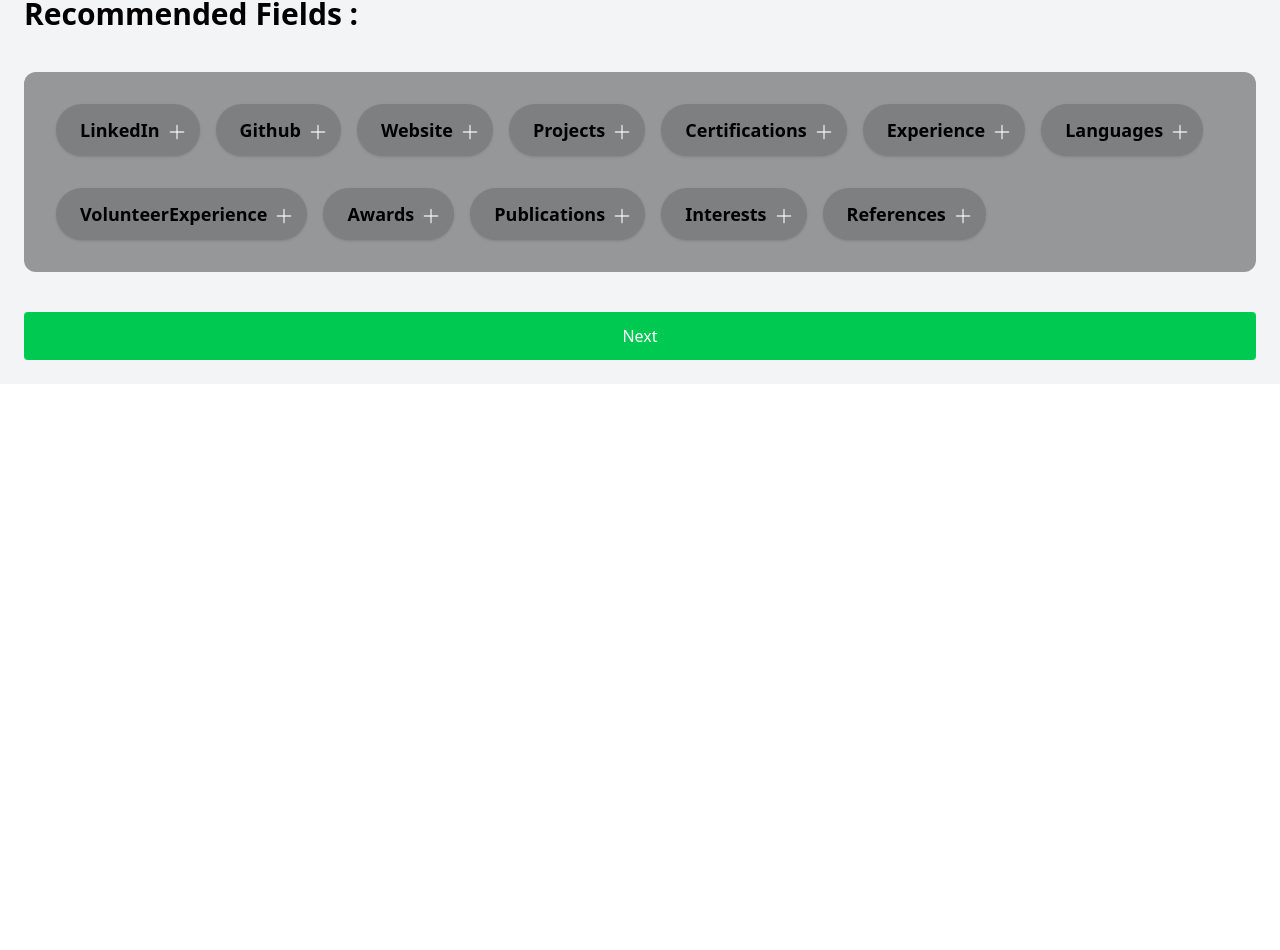
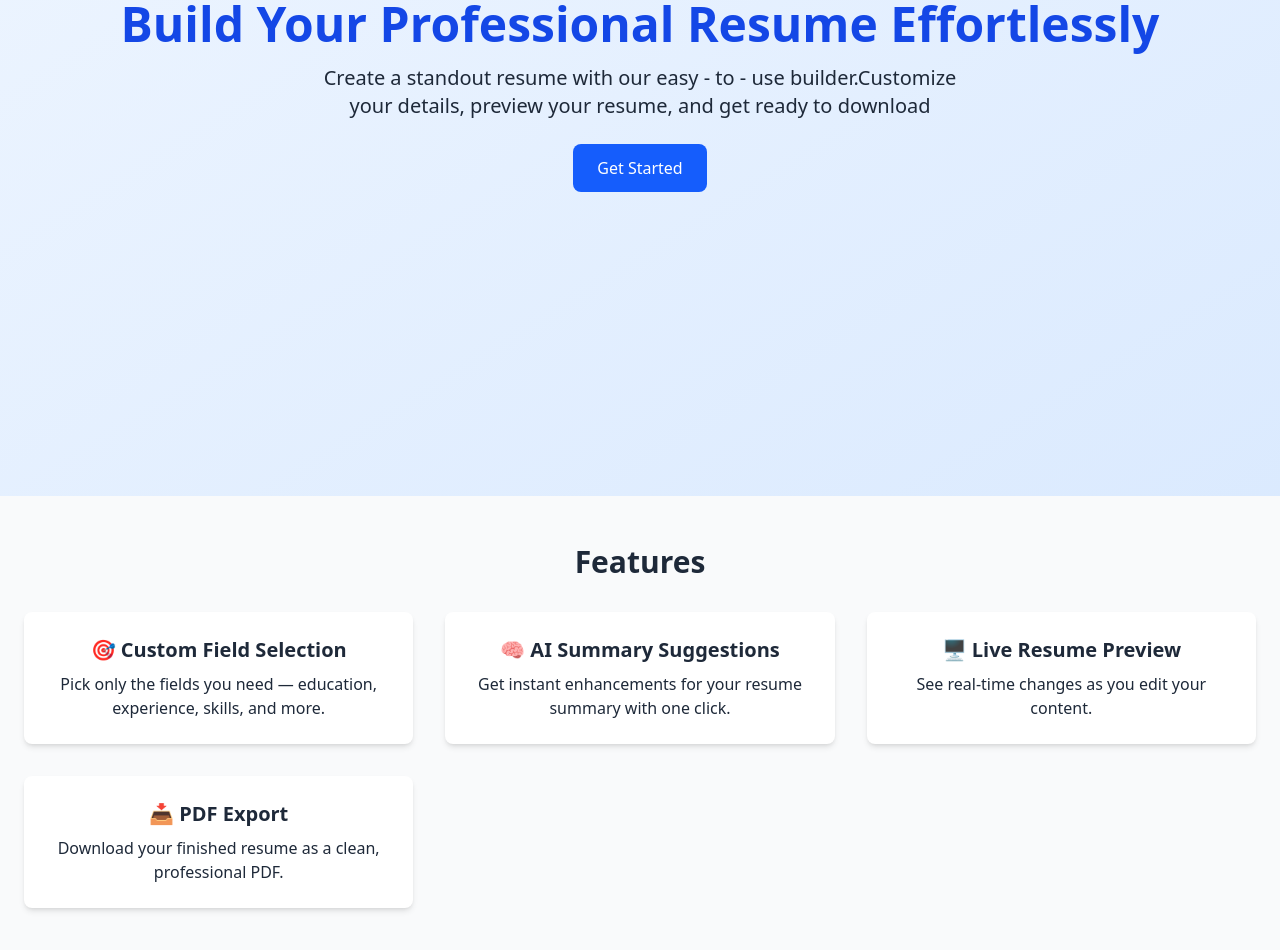
Before and after one commit to sohan-29/smart-resume-builder-ai, a React (Vite) app in the folder frontend/: page / in a window 1280 px wide. Shown: the part 388-1338 px from the top of the page. Before the commit the page ends 800 px from the top, so only its background shows below. Built offline with nearby package versions, Linux system fonts and the light colour scheme.

Commit message:
added basic landing page

```diff
--- a/frontend/src/App.jsx
+++ b/frontend/src/App.jsx
@@ -2,6 +2,7 @@
 import { BrowserRouter as Router, Routes, Route, BrowserRouter } from "react-router-dom";
 import UserInteractionPage from "./components/interactionPage";
 import BuildResume from "./components/buildResume";
+import LandingPage from "./components/landingPage";
 
 function App() {
   const [userDataSet, setUserDataSet] = useState({
@@ -17,7 +18,8 @@
   return (
     <BrowserRouter>
       <Routes>
-        <Route path="/" element={<UserInteractionPage userDataSet={userDataSet} setUserDataSet={setUserDataSet} />} />
+        <Route path="/" element={<LandingPage />} />
+        <Route path="/customizeResume" element={<UserInteractionPage userDataSet={userDataSet} setUserDataSet={setUserDataSet} />} />
         <Route path="/buildResume" element={<BuildResume userDataSet={userDataSet} />} />
       </Routes>
     </BrowserRouter>
--- /dev/null
+++ b/frontend/src/components/landingPage.jsx
@@ -0,0 +1,39 @@
+import Header from "./header";
+
+const LandingPage = () => {
+  return (
+    <div className="font-sans text-gray-800 bg-white">
+      <Header />
+
+      <section className="min-h-screen flex flex-col items-center justify-center bg-gradient-to-br from-blue-50 to-blue-100 px-6 py-12 text-center">
+        <h1 className="text-5xl font-bold mb-4 text-blue-700">Build Your Professional Resume Effortlessly</h1>
+        <p className="text-xl mb-6 max-w-2xl mx-auto">
+          Create a standout resume with our easy - to - use builder.Customize your details, preview your resume, and get ready to download
+        </p>
+        <a href="/customizeResume" className="bg-blue-600 text-white px-6 py-3 rounded-lg hover:bg-blue-700 transition">
+          Get Started
+        </a>
+      </section>
+
+      <section className="py-12 px-6 bg-gray-50 text-center">
+        <h2 className="text-3xl font-bold mb-8 text-gray-800">Features</h2>
+        <div className="grid grid-cols-1 md:grid-cols-3 gap-8">
+          <FeatureCard title="🎯 Custom Field Selection" desc="Pick only the fields you need — education, experience, skills, and more." />
+          <FeatureCard title="🧠 AI Summary Suggestions" desc="Get instant enhancements for your resume summary with one click." />
+          <FeatureCard title="🖥️ Live Resume Preview" desc="See real-time changes as you edit your content." />
+          <FeatureCard title="📥 PDF Export" desc="Download your finished resume as a clean, professional PDF." />
+        </div>
+      </section>
+
+    </div>
+  );
+};
+
+const FeatureCard = ({ title, desc }) => (
+  <div className="bg-white shadow-md p-6 rounded-lg hover:shadow-lg transition">
+    <h3 className="text-xl font-bold mb-2">{title}</h3>
+    <p>{desc}</p>
+  </div>
+);
+
+export default LandingPage;
```
